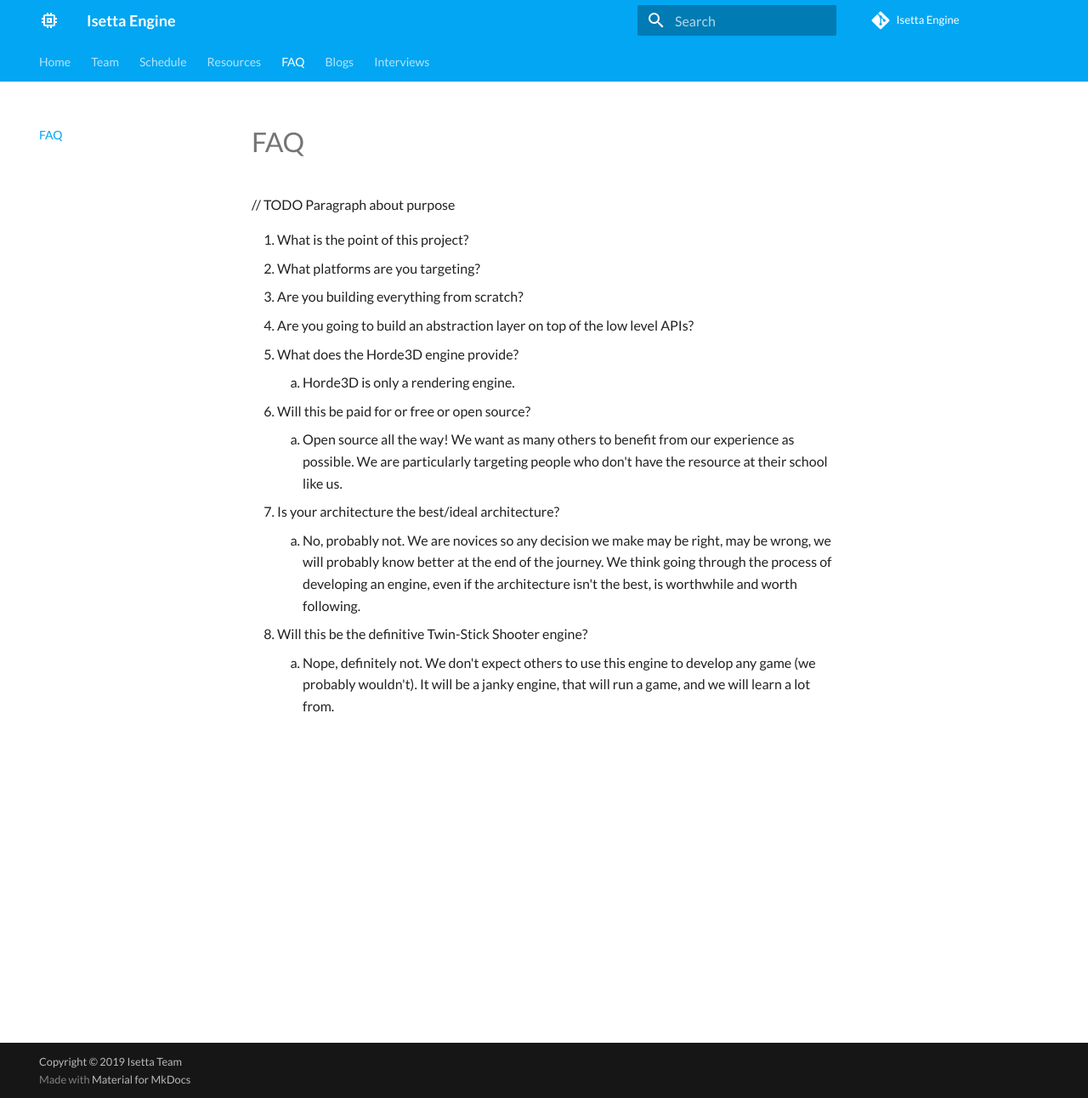
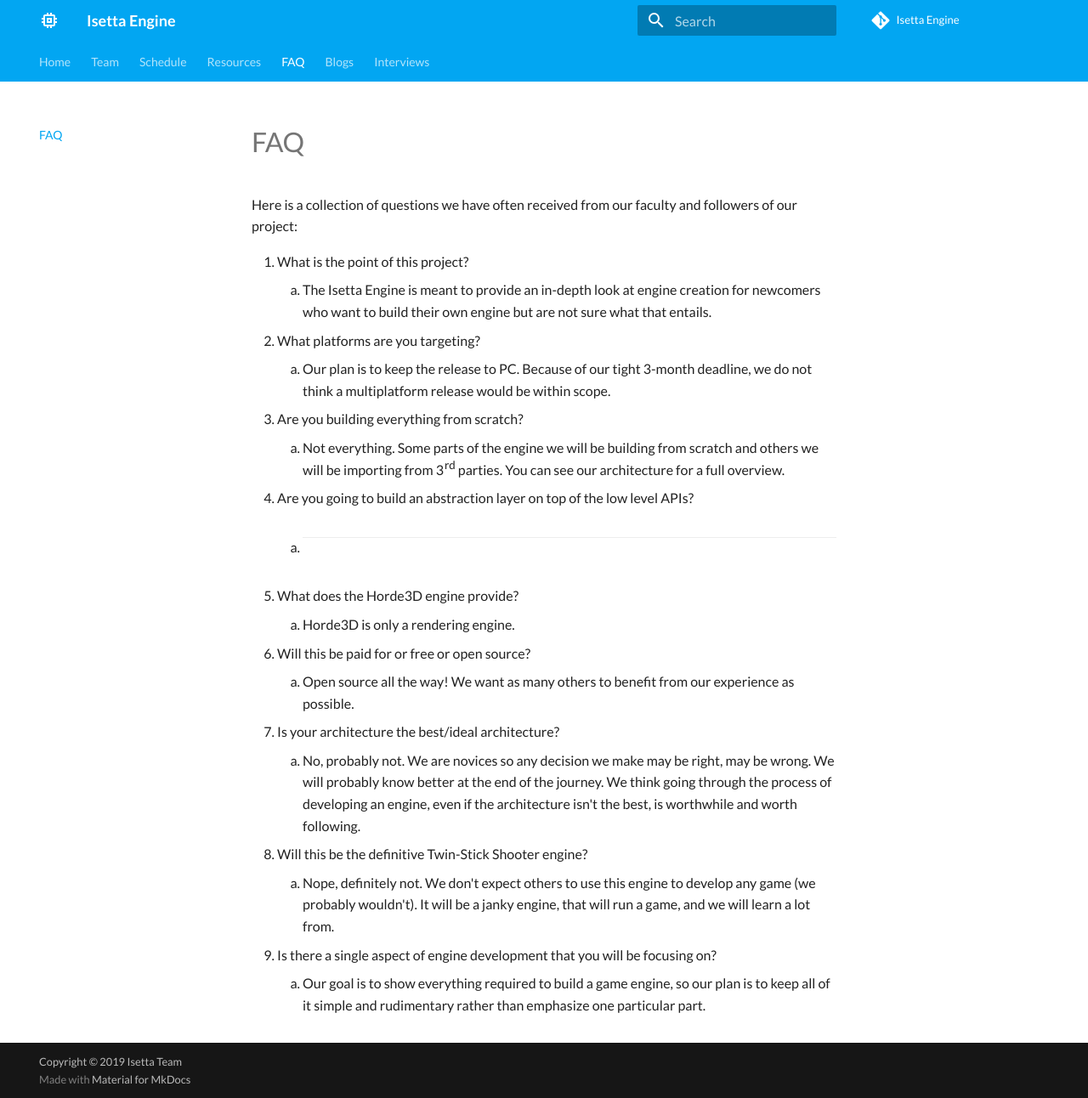
Before and after one commit to Isetta-Team/Isetta-Website-Raw, an MkDocs documentation site: the page built from docs/faq.md, in a window 1280 px wide and 1292 px high. Shown: the whole window at 85% size. Built offline with MkDocs 1.6.1 and Material for MkDocs 9.7.7, drawn with Linux system fonts in a browser that asks for light colours; comment, search, counter and statistics services are not loaded.

Commit message:
added explanations

```diff
--- a/docs/faq.md
+++ b/docs/faq.md
@@ -1,16 +1,23 @@
 # FAQ
 
-// TODO Paragraph about purpose
+Here is a collection of questions we have often received from our faculty and followers of our project:
 
 1. What is the point of this project?
+    1. The Isetta Engine is meant to provide an in-depth look at engine creation for newcomers who want to build their own engine but are not sure what that entails.
 2. What platforms are you targeting?
+    1. Our plan is to keep the release to PC. Because of our tight 3-month deadline, we do not think a multiplatform release would be within scope.
 3. Are you building everything from scratch?
+    1. Not everything. Some parts of the engine we will be building from scratch and others we will be importing from 3rd parties. You can see our architecture for a full overview.
 4. Are you going to build an abstraction layer on top of the low level APIs?
+    1. ___
 5. What does the Horde3D engine provide?
     1. Horde3D is only a rendering engine.
 6. Will this be paid for or free or open source?
-    1. Open source all the way! We want as many others to benefit from our experience as possible. We are particularly targeting people who don't have the resource at their school like us.
+    1. Open source all the way! We want as many others to benefit from our experience as possible.
 7. Is your architecture the best/ideal architecture?
-    1. No, probably not. We are novices so any decision we make may be right, may be wrong, we will probably know better at the end of the journey. We think going through the process of developing an engine, even if the architecture isn't the best, is worthwhile and worth following.
+    1. No, probably not. We are novices so any decision we make may be right, may be wrong. We will probably know better at the end of the journey. We think going through the process of developing an engine, even if the architecture isn't the best, is worthwhile and worth following.
 8. Will this be the definitive Twin-Stick Shooter engine?
     1. Nope, definitely not. We don't expect others to use this engine to develop any game (we probably wouldn't). It will be a janky engine, that will run a game, and we will learn a lot from.
+
+9. Is there a single aspect of engine development that you will be focusing on?
+    1. Our goal is to show everything required to build a game engine, so our plan is to keep all of it simple and rudimentary rather than emphasize one particular part.
```
Also changed, not shown: docs/interviews/coming-soon.md (+4 -2 lines), docs/schedule.md (+1 -1 lines).
